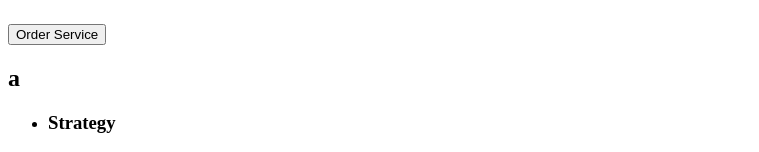
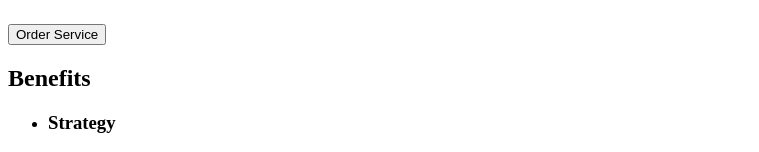
Before and after one commit to BurglachOK/goit-markup-hw-01, a plain HTML site: page index.html in a window 1280 px wide. Shown: the part 191-343 px from the top of the page, without its empty margins (0-759 px from the left). Drawn offline with Linux system fonts and the light colour scheme.

Commit message:
commit message

```diff
--- a/index.html
+++ b/index.html
@@ -34,7 +34,7 @@
         </section>
 
         <section>
-            <h2>a</h2>
+            <h2>Benefits</h2>
             <ul>
                 <li>
                     <h3>Strategy</h3>
```
Also changed, not shown: images/img1.jpg, images/img2.jpg, images/img3.jpg, images/img4.jpg.
